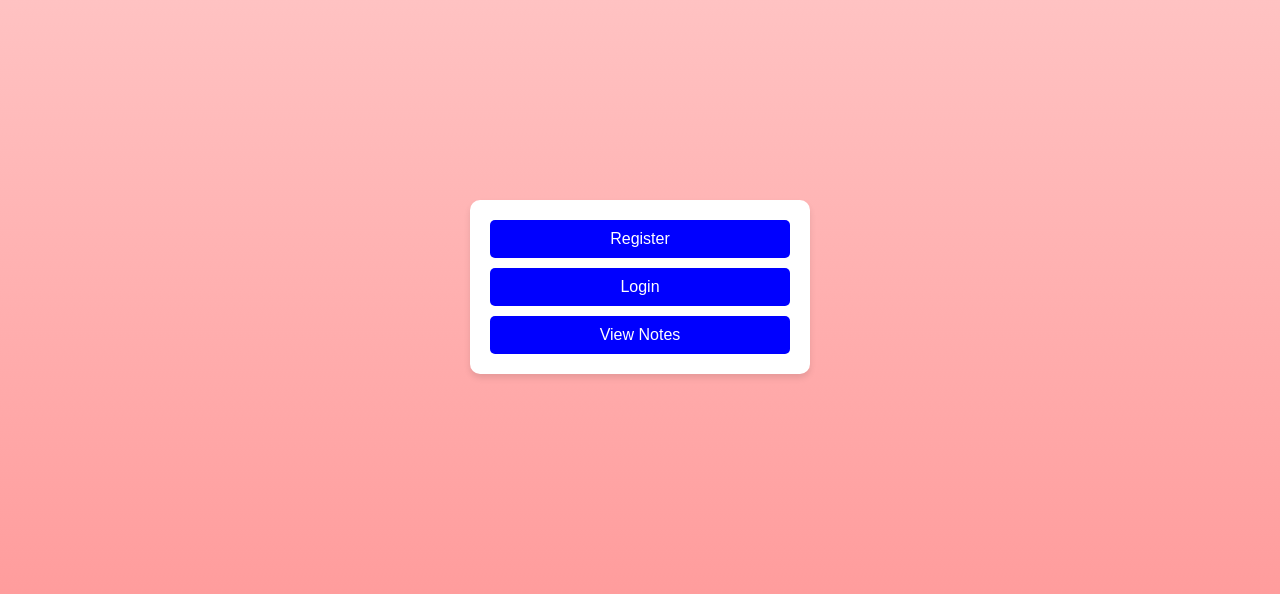
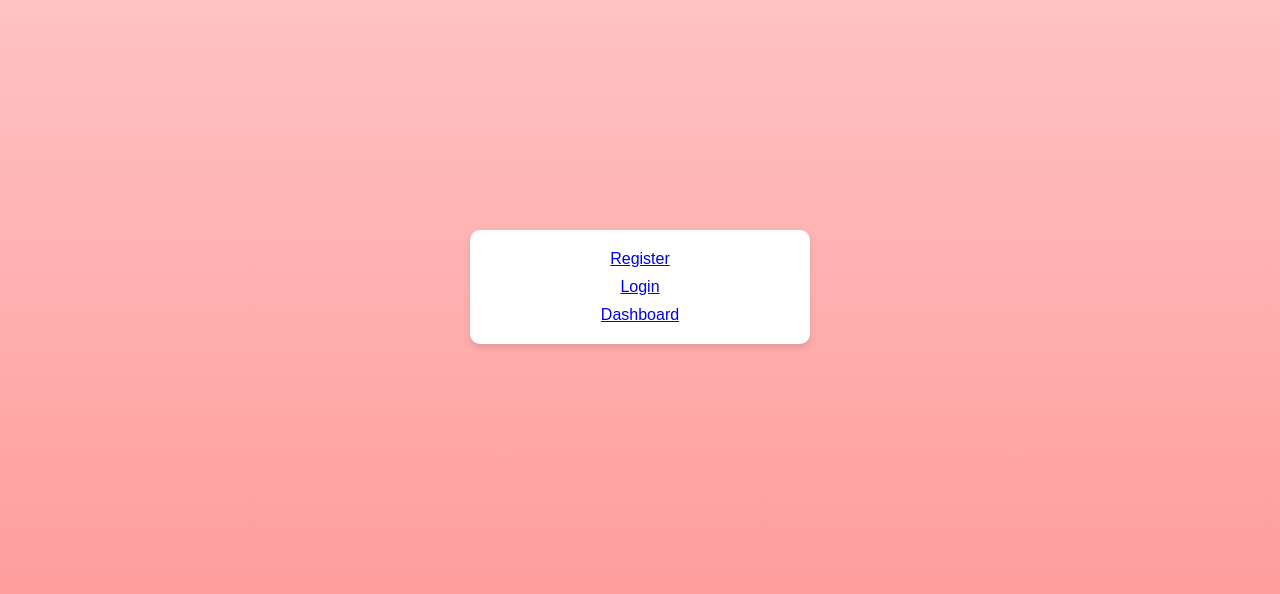
Before and after one commit to samudhan2008/Notes-Sharing-Site-Test, a Flask app: page / in a window 1280 px wide. Shown: the part 151-745 px from the top of the page. Run offline with Flask 3, Linux system fonts and the light colour scheme; some libraries are stand-ins or nearby versions.

Commit message:
Update index.html

```diff
--- a/templates/index.html
+++ b/templates/index.html
@@ -85,9 +85,9 @@
     <div class="container">
         <div class="box">
             <div class="buttons">
-                <a href="register.html" class="btn">Register</a>
-                <a href="login.html" class="btn">Login</a>
-                <a href="notes.html" class="btn">View Notes</a>
+                <a href="{{ url_for('register') }}">Register</a>
+                <a href="{{ url_for('login') }}">Login</a>
+                <a href="{{ url_for('dashboard') }}">Dashboard</a>
             </div>
         </div>
     </div>
```
